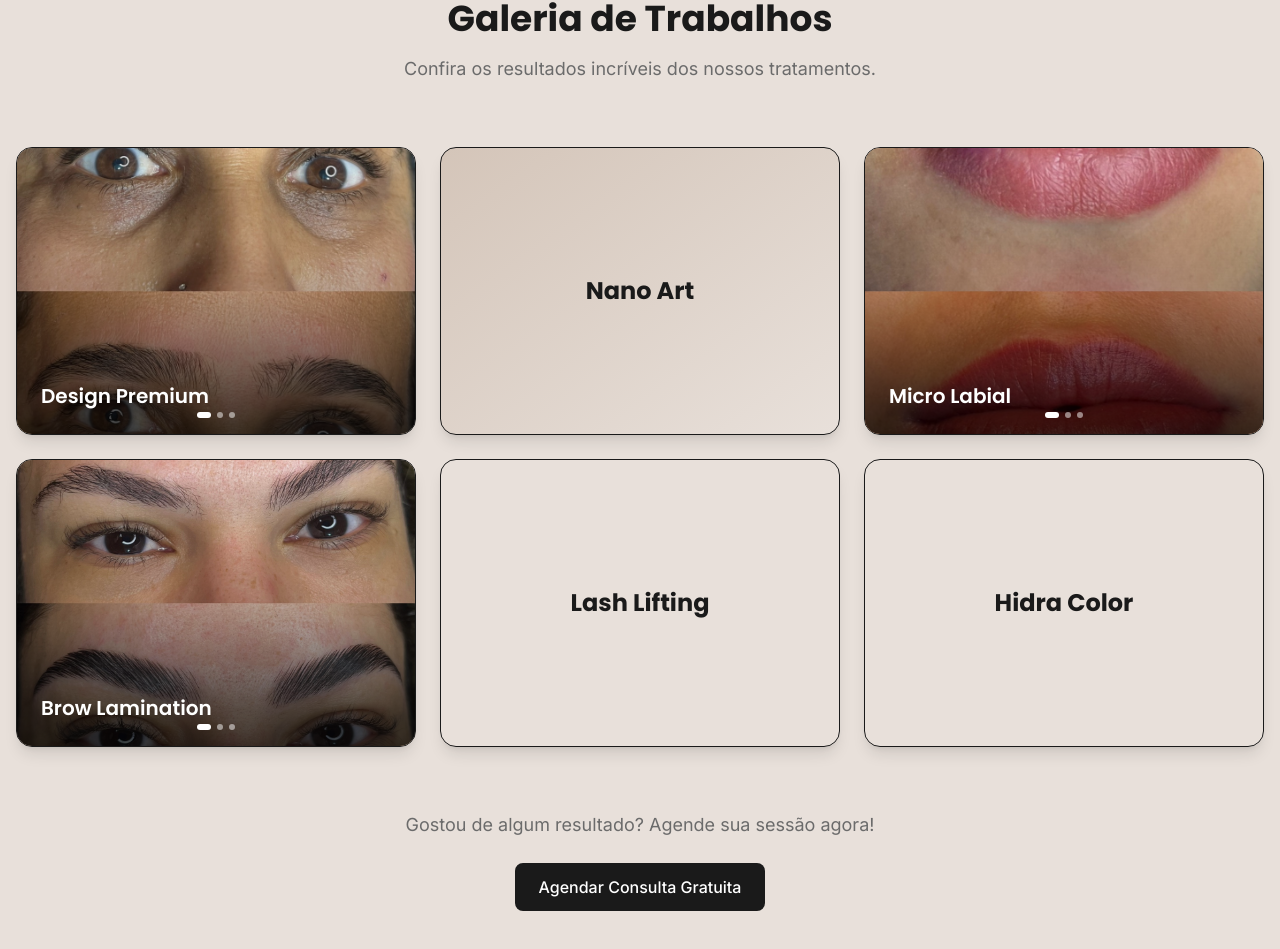
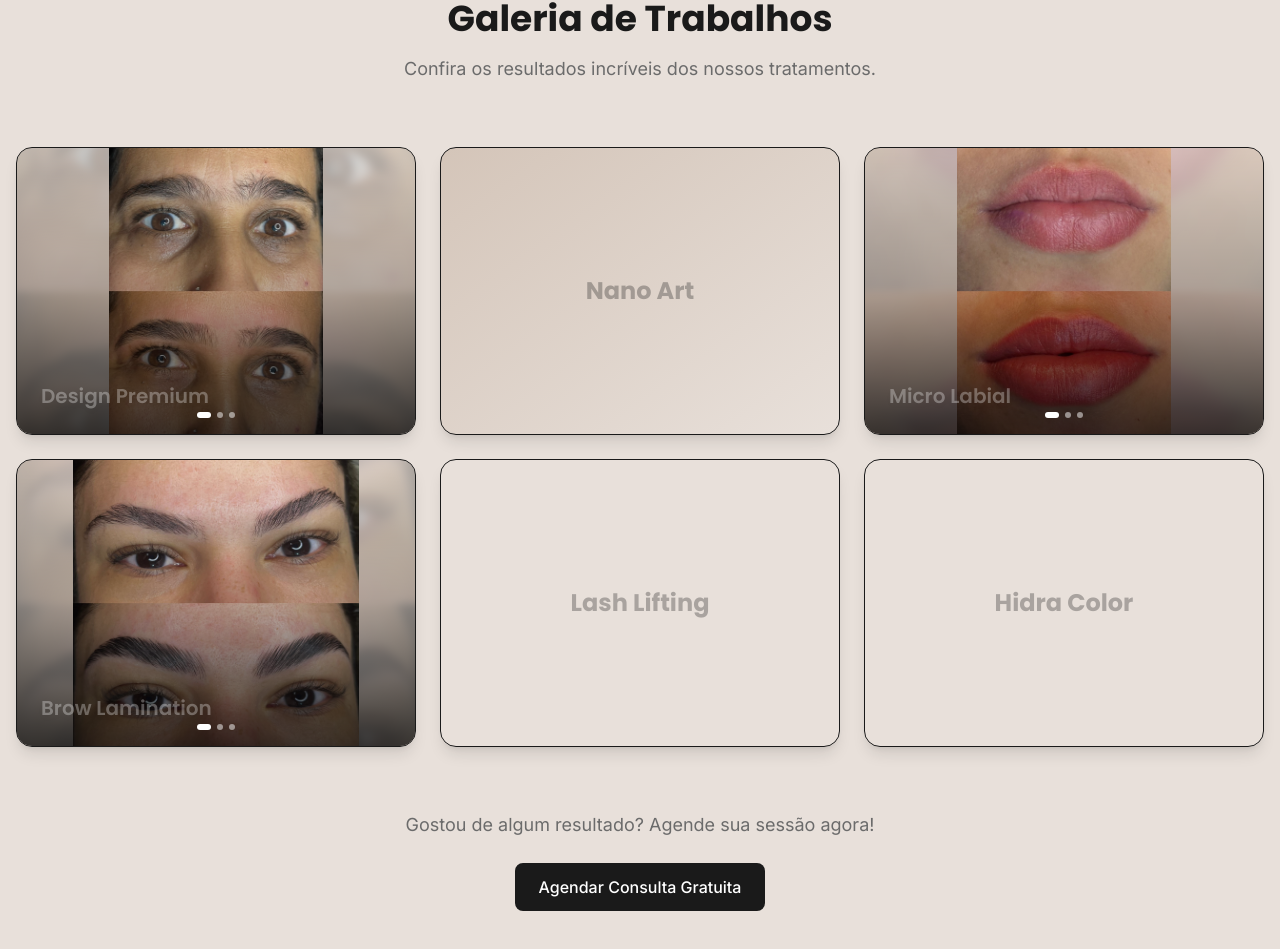
Before and after one commit to cheab/pollynne, a Next.js app: page / in a window 1280 px wide. Shown: the part 2994-3943 px from the top of the page. Built offline with nearby package versions, Linux system fonts and the light colour scheme.

Commit message:
ajuste de imagens 2

```diff
--- a/components/Gallery.tsx
+++ b/components/Gallery.tsx
@@ -93,19 +93,29 @@ function GalleryCard({
     >
       {hasImages ? (
         <div className="w-full h-full relative select-none">
+          {/* Blurred background image for the card */}
+          <Image
+            src={item.images![currentIdx]}
+            alt=""
+            fill
+            className="object-cover blur-sm opacity-25 scale-105 transition-transform duration-500 group-hover:scale-110 select-none pointer-events-none"
+            sizes="(max-width: 768px) 100vw, (max-width: 1200px) 50vw, 33vw"
+            priority={item.id === 1}
+          />
+          {/* Crisp, uncropped main image */}
           <Image
             src={item.images![currentIdx]}
             alt={`${item.title} Image ${currentIdx + 1}`}
             fill
-            className="object-cover transition-transform duration-500 group-hover:scale-105"
+            className="object-contain relative z-10 transition-transform duration-500 group-hover:scale-105"
             sizes="(max-width: 768px) 100vw, (max-width: 1200px) 50vw, 33vw"
             priority={item.id === 1}
           />
           {/* Subtle gradient overlay to read the text */}
-          <div className="absolute inset-0 bg-gradient-to-t from-black/75 via-black/25 to-black/5 opacity-100 group-hover:opacity-90 transition-opacity z-10" />
+          <div className="absolute inset-0 bg-gradient-to-t from-black/75 via-black/25 to-black/5 opacity-100 group-hover:opacity-90 transition-opacity z-20" />
 
           {/* Hover zoom icon */}
-          <div className="absolute inset-0 flex items-center justify-center z-15 opacity-0 group-hover:opacity-100 transition-opacity duration-300 pointer-events-none">
+          <div className="absolute inset-0 flex items-center justify-center z-30 opacity-0 group-hover:opacity-100 transition-opacity duration-300 pointer-events-none">
             <div className="bg-white/20 backdrop-blur-md border border-white/30 p-3 rounded-full text-white transform scale-90 group-hover:scale-100 transition-all duration-300">
               <Maximize2 size={20} className="drop-shadow-sm" />
             </div>
@@ -116,21 +126,21 @@ function GalleryCard({
             <>
               <button
                 onClick={handlePrev}
-                className="absolute left-3 top-1/2 -translate-y-1/2 h-8 w-8 rounded-full bg-white/70 hover:bg-white text-dark flex items-center justify-center transition-colors shadow-md z-20 opacity-0 group-hover:opacity-100 duration-300"
+                className="absolute left-3 top-1/2 -translate-y-1/2 h-8 w-8 rounded-full bg-white/70 hover:bg-white text-dark flex items-center justify-center transition-colors shadow-md z-30 opacity-0 group-hover:opacity-100 duration-300"
                 aria-label="Imagem anterior"
               >
                 <ChevronLeft size={16} />
               </button>
               <button
                 onClick={handleNext}
-                className="absolute right-3 top-1/2 -translate-y-1/2 h-8 w-8 rounded-full bg-white/70 hover:bg-white text-dark flex items-center justify-center transition-colors shadow-md z-20 opacity-0 group-hover:opacity-100 duration-300"
+                className="absolute right-3 top-1/2 -translate-y-1/2 h-8 w-8 rounded-full bg-white/70 hover:bg-white text-dark flex items-center justify-center transition-colors shadow-md z-30 opacity-0 group-hover:opacity-100 duration-300"
                 aria-label="Próxima imagem"
               >
                 <ChevronRight size={16} />
               </button>
 
               {/* Dots */}
-              <div className="absolute bottom-4 left-1/2 -translate-x-1/2 flex gap-1.5 z-20">
+              <div className="absolute bottom-4 left-1/2 -translate-x-1/2 flex gap-1.5 z-30">
                 {item.images!.map((_, i) => (
                   <button
                     key={i}
@@ -138,9 +148,8 @@ function GalleryCard({
                       e.stopPropagation()
                       setCurrentIdx(i)
                     }}
-                    className={`h-1.5 rounded-full transition-all duration-300 ${
-                      i === currentIdx ? 'bg-white w-3.5' : 'bg-white/50 w-1.5'
-                    }`}
+                    className={`h-1.5 rounded-full transition-all duration-300 ${i === currentIdx ? 'bg-white w-3.5' : 'bg-white/50 w-1.5'
+                      }`}
                     aria-label={`Ir para imagem ${i + 1}`}
                   />
                 ))}
@@ -149,15 +158,15 @@ function GalleryCard({
           )}
 
           {/* Text Overlay */}
-          <div className="absolute bottom-0 left-0 w-full p-6 z-20">
-            <h3 className="font-display font-semibold text-xl text-white drop-shadow-md">
+          <div className="absolute bottom-0 left-0 w-full p-6 z-30">
+            <h3 className="font-display font-semibold text-xl text-white drop-shadow-md opacity-30 group-hover:opacity-100 transition-opacity duration-300">
               {item.title}
             </h3>
           </div>
         </div>
       ) : (
         <div className="w-full h-full flex flex-col items-center justify-center text-dark relative overflow-hidden p-6">
-          <h3 className="font-display font-bold text-2xl text-center px-4 text-dark group-hover:scale-105 transform transition-transform duration-300">
+          <h3 className="font-display font-bold text-2xl text-center px-4 text-dark opacity-30 group-hover:opacity-100 group-hover:scale-105 transform transition-all duration-300">
             {item.title}
           </h3>
           <div className="absolute inset-0 bg-black opacity-0 group-hover:opacity-5 transition-opacity duration-300"></div>
@@ -343,7 +352,7 @@ function GalleryModal({ item, initialIndex, onClose }: GalleryModalProps) {
                   </div>
 
                   {/* Thumbnails Overlay */}
-                  <div className="absolute bottom-3 left-1/2 -translate-x-1/2 z-20 flex gap-1.5 p-1 rounded-xl bg-black/40 border border-white/10 backdrop-blur-md max-w-[90%] overflow-x-auto scrollbar-none">
+                  <div className="absolute bottom-2.5 left-1/2 -translate-x-1/2 z-20 flex gap-1 p-0.5 rounded-lg bg-black/40 border border-white/10 backdrop-blur-md max-w-[90%] overflow-x-auto scrollbar-none">
                     {item.images!.map((img, i) => (
                       <button
                         key={i}
@@ -351,18 +360,17 @@ function GalleryModal({ item, initialIndex, onClose }: GalleryModalProps) {
                           e.stopPropagation()
                           handleThumbnailClick(i)
                         }}
-                        className={`relative h-6 w-6 md:h-8 md:w-8 rounded-md overflow-hidden border transition-all duration-300 flex-shrink-0 ${
-                          i === currentIdx
-                            ? 'border-white scale-105 shadow-md'
+                        className={`relative h-4 w-4 md:h-5 md:w-5 rounded-sm overflow-hidden border transition-all duration-300 flex-shrink-0 ${i === currentIdx
+                            ? 'border-white scale-105 shadow-sm'
                             : 'border-transparent opacity-50 hover:opacity-100'
-                        }`}
+                          }`}
                       >
                         <Image
                           src={img}
                           alt={`Miniatura ${i + 1}`}
                           fill
                           className="object-cover"
-                          sizes="32px"
+                          sizes="20px"
                         />
                       </button>
                     ))}
```
